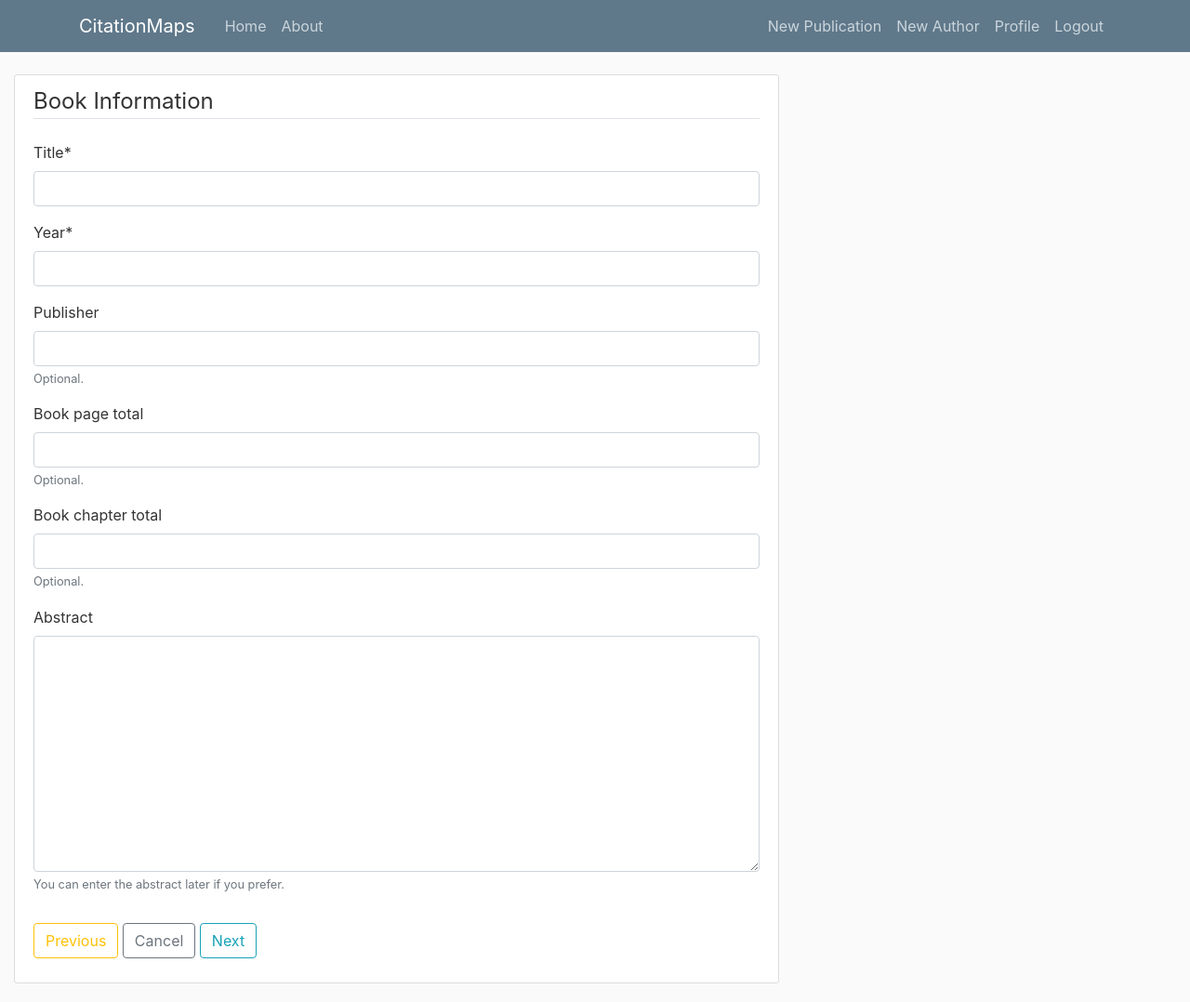
After one commit to GCoding83/MyLinks, a Django app: page /publications/new/book/ in a window 1280 px wide. The commit adds this page. Shown: the whole page at 93% size. Run offline with Django 3.2, Linux system fonts and the light colour scheme; a user stored in the database is signed in; some libraries are stand-ins or nearby versions.

Commit message:
I actually didn't do the formset. Instead, I created the PublicationFirstStep form, which then redirects to the main subtype (Book, etc.). I have only created the route for Book so far, and I will do the other subtypes next. Note that the Book form can't submit yet; there is an issue to fix with regards to slugs not being unique

```diff
--- a/mainapp/models.py
+++ b/mainapp/models.py
@@ -4,24 +4,23 @@ from django.contrib import admin #For using the intermediary tables on the Admin
 from django.contrib.auth.models import User
 from django.urls import reverse
 
-
 #My two main classes, Publication and Author, have a many-to-many relationship. Publication types (articles, books, dissertations, etc.) inherit from Publication
 class Publication(models.Model):
-	JOURNAL_ARTICLE = 'A'
+	ARTICLE = 'A'
 	BOOK = 'B'
 	BOOK_CHAPTER = 'C'
 	DISSERTATION = 'D'
+	STUDENT_WORK = 'S'
+	PRESENTATION = 'P'
+	WEB_PUBLICATION = 'W'
 	OTHER_PUBLICATION_TYPE = 'O'
-	PRESENTATION = 'P'
-	STUDENT_WORK = 'S'
-	WEB_PUBLICATION = 'W'
 	PUB_TYPE = (
-		(JOURNAL_ARTICLE, 'Journal Article'),
+		(ARTICLE, 'Journal Article'),
 		(BOOK, 'Book'),
 		(BOOK_CHAPTER, 'Book Chapter'),
 		(DISSERTATION, 'Dissertation'),
 		(OTHER_PUBLICATION_TYPE, 'Other Publication Type'),
-		(PRESENTATION, 'Presensation'),
+		(PRESENTATION, 'Presensation (Conference Talk, Course Lecture, etc.'),
 		(STUDENT_WORK, 'Student Work (Other than Dissertation'),
 		(WEB_PUBLICATION, 'Web Publication (Blog, etc.)'),)
 	pub_type = models.CharField(max_length=1, choices=PUB_TYPE)
@@ -34,7 +33,7 @@ class Publication(models.Model):
 		return super(Publication, self).save(*args, **kwargs)
 
 	year = models.IntegerField()
-	abstract = models.TextField(blank=True, null=True)
+	abstract = models.TextField(blank=True, null=True, help_text='You can enter the abstract later if you prefer.')
 	journal = models.ForeignKey('Journal', on_delete=models.CASCADE, default='', null=True, blank=True)
 	citation = models.ManyToManyField('self', through='CitationMetadata', through_fields=('citer_pub', 'cited_pub'), symmetrical=False, related_name='citations')
 	#
@@ -187,12 +186,16 @@ class DissertationAdmin(admin.ModelAdmin):
 		]
 
 class Book(Publication):
-	publisher = models.CharField(max_length=200, null=True, blank=True)
-	book_page_total = models.IntegerField(null=True, blank=True)
-	book_chapter_total = models.IntegerField(null=True, blank=True)
+	publisher = models.CharField(max_length=200, null=True, blank=True, help_text='Optional.')
+	book_page_total = models.IntegerField(null=True, blank=True, help_text='Optional.')
+	book_chapter_total = models.IntegerField(null=True, blank=True, help_text='Optional.')
 
 	def __str__(self):
 		return self.title + ' (' + str(self.year) + ')'
+
+	# To tell Django how to find the URL to any specific instance of a publication that we create
+	def get_absolute_url(self):
+		return reverse('publication-authors-new-page')
 
 class BookAdmin(admin.ModelAdmin):
 	inlines = [
--- a/mainapp/templates/mainapp/base.html
+++ b/mainapp/templates/mainapp/base.html
@@ -44,7 +44,7 @@
 	        <div class="navbar-nav">
 	        	<!--Display Login and Register if user isn't already logged in. If they are logged in, then show log out page.-->
 	        	{% if user.is_authenticated %}
-	        		<a class="nav-item nav-link" href="{% url 'publications-new-page' %}">New Publication</a>
+	        		<a class="nav-item nav-link" href="{% url 'publication_first_step_page' %}">New Publication</a>
 	        		<a class="nav-item nav-link" href="{% url 'authors-new-page' %}">New Author</a>
 	        		<a class="nav-item nav-link" href="{% url 'profile' %}">Profile</a>
 	        		<a class="nav-item nav-link" href="{% url 'logout' %}">Logout</a>
--- /dev/null
+++ b/mainapp/templates/mainapp/book_form.html
@@ -0,0 +1,21 @@
+{% extends "mainapp/base.html" %}
+
+{% load crispy_forms_tags %}
+{% block content %}
+	<div class="content-section">
+		<!--Within our form, we need to add a "CSRF token" (Cross-Site Request Forgery". This is a hidden tage, and it is something that you need to protect your forms. -->
+		<form method="POST">
+			{% csrf_token %}
+			<fieldset class="form-group">
+				<legend class="border-bottom mb-4">Book Information</legend>
+				<!--Below is where we use the built-in forms from Django, but it does not include a Submit button -->
+				{{ form|crispy }} <!--Adding this crispy bit nicely formats everything for us-->
+			</fieldset>
+			<div class="form-group">
+				<a class="btn btn-outline-warning" href="{% url 'publication_first_step_page' %}">Previous</a>
+				<a class="btn btn-outline-secondary" href="{% url 'publications-page' %}">Cancel</a>
+				<button class="btn btn-outline-info" type="submit">Next</button>
+			</div>
+		</form>
+	</div>
+{% endblock content  %}
--- a/mainapp/urls.py
+++ b/mainapp/urls.py
@@ -5,6 +5,7 @@ from .views import (
 	AuthorDetailView,
 	AuthorListView,
 	AuthorUpdateView,
+	BookCreateView,
 	HomeListView,
 	PublicationAuthorCreateView,
 	PublicationCreateView,
@@ -18,6 +19,8 @@ urlpatterns = [
 	#Below is how you assign routes for function-based views
 	path('', HomeListView.as_view(), name='mainapp-home'),
 	path('about/', views.about, name='about-page'),
+	path('publications/new/', views.publication, name='publication_first_step_page'),
+
 
 	# Below, for class-based views
 	# Use variables to specify a distinct route per author
@@ -33,7 +36,9 @@ urlpatterns = [
 	# path('authors/<first_name>_<middle_name>_<slug:slug>/', views.AuthorDetailView.as_view(), name='author-detail-first-middle-last'),
 	path('publications/', PublicationListView.as_view(), name='publications-page'),
 	path('publications/<slug:slug>/<int:pk>/', PublicationDetailView.as_view(), name='publication-detail-page'),
-	path('publications/new/', PublicationCreateView.as_view(), name='publications-new-page'),
+	path('publications/new/step2/', PublicationCreateView.as_view(), name='publications-new-page'),
+
+	path('publications/new/book/', BookCreateView.as_view(), name='book-new-page'),
 	path('publications/new/authors/', PublicationAuthorCreateView.as_view(), name='publication-authors-new-page'),
 	path('books/', BookListView.as_view(), name='books-page'),
 ]
--- a/mainapp/views.py
+++ b/mainapp/views.py
@@ -1,5 +1,6 @@
+from django import forms
 from django.contrib.auth.mixins import LoginRequiredMixin
-from django.shortcuts import render
+from django.shortcuts import render, redirect
 from django.views.generic import (
     CreateView,
     DeleteView,
@@ -67,6 +68,63 @@ class AuthorUpdateView(LoginRequiredMixin, UpdateView):
     fields = ['first_name', 'middle_name', 'last_name']
     #This function works with UserPassesTestMixin to ensure that only people with the right permissions can update
 
+class BookCreateView(LoginRequiredMixin, CreateView):
+    model = Book
+    fields = ['title', 'year', 'publisher', 'book_page_total','book_chapter_total', 'abstract']
+
+class PublicationFirstStep(forms.Form):
+    BOOK = 'B'
+    ARTICLE = 'A'
+    JOURNAL = 'J'
+    VOLUME_CHAPTER = 'C'
+    DISSERTATION = 'D'
+    STUDENT_WORK = 'S'
+    PRESENTATION = 'P'
+    WEB_PUBLICATION = 'W'
+    OTHER_PUBLICATION_TYPE = 'O'
+    PUBLIC = 'Pu'
+    PRIVATE = 'Pr'
+    PUB_TYPE = (
+        (BOOK, 'Book'),
+        (ARTICLE, 'Article'),
+        (JOURNAL, 'Journal'),
+        (VOLUME_CHAPTER, 'Volume Chapter'),
+        (DISSERTATION, 'Dissertation'),
+        (STUDENT_WORK, 'Student Work (Other than Dissertation)'),
+        (PRESENTATION, 'Presentation (Conference Talk, Course Lecture, etc.)'),
+        (WEB_PUBLICATION, 'Web Publication (Blog, Online Encyclopedia, etc.)'),
+        (OTHER_PUBLICATION_TYPE, 'Other Publication Type'),
+        )
+    PRIVACY = (
+        (PUBLIC, 'Public (anyone can access it)'),
+        (PRIVATE, 'Private (only I can access it)'),
+        )
+
+    publication_type = forms.ChoiceField(choices=PUB_TYPE, label="Please specify the publication type")
+    privacy = forms.ChoiceField(choices=PRIVACY, label="Please specify whether this publication should be public or private")
+
+def publication(request):
+    # if this is a POST request we need to process the form data
+    if request.method == 'POST':
+        # create a form instance and populate it with data from the request:
+        form = PublicationFirstStep(request.POST)
+        # check whether it's valid:
+        if form.is_valid():
+            # process the data in form.cleaned_data as required
+            # ...
+            # redirect to a new URL:
+            if form.cleaned_data['publication_type'] == 'B':
+                return redirect('book-new-page')
+            else:
+                return redirect('publications-new-page')
+
+
+    #If the request is not a POST, it will just render an empty form
+    else:
+        form = PublicationFirstStep()
+    # if a GET  we'll create a blank form
+    return render(request, 'mainapp/publication_first_step.html', {'form': form})
+
 class PublicationCreateView(LoginRequiredMixin, CreateView):
     model = Publication
     fields = ['title', 'year', 'pub_type']
```
Also changed, not shown: mainapp/templates/mainapp/publication_first_step.html (added, +20 -0 lines), db.sqlite3, mainapp/forms.py (added), mainapp/migrations/0005_publicationfirststep.py (added), mainapp/migrations/0006_auto_20190413_2303.py (added).
